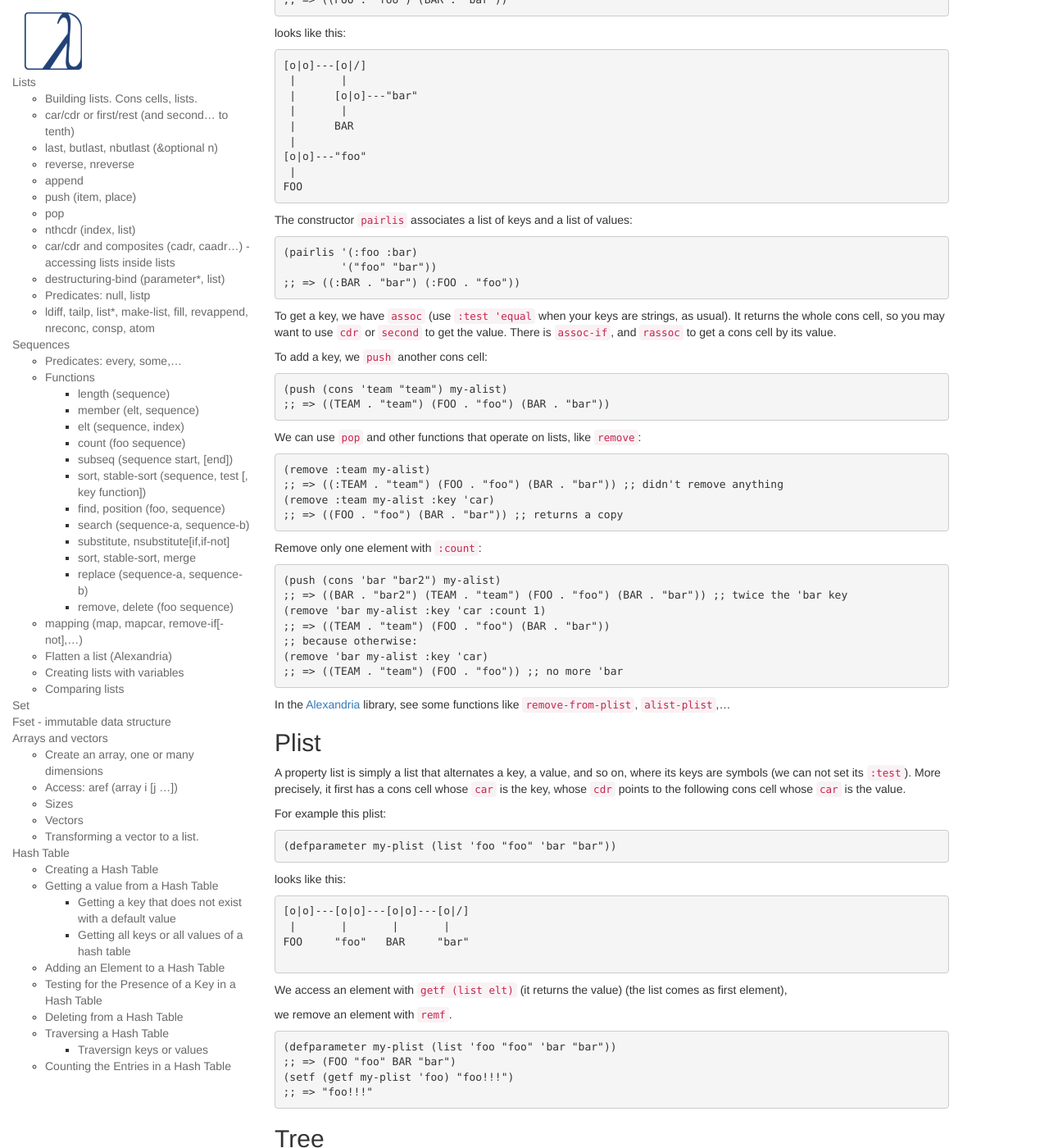
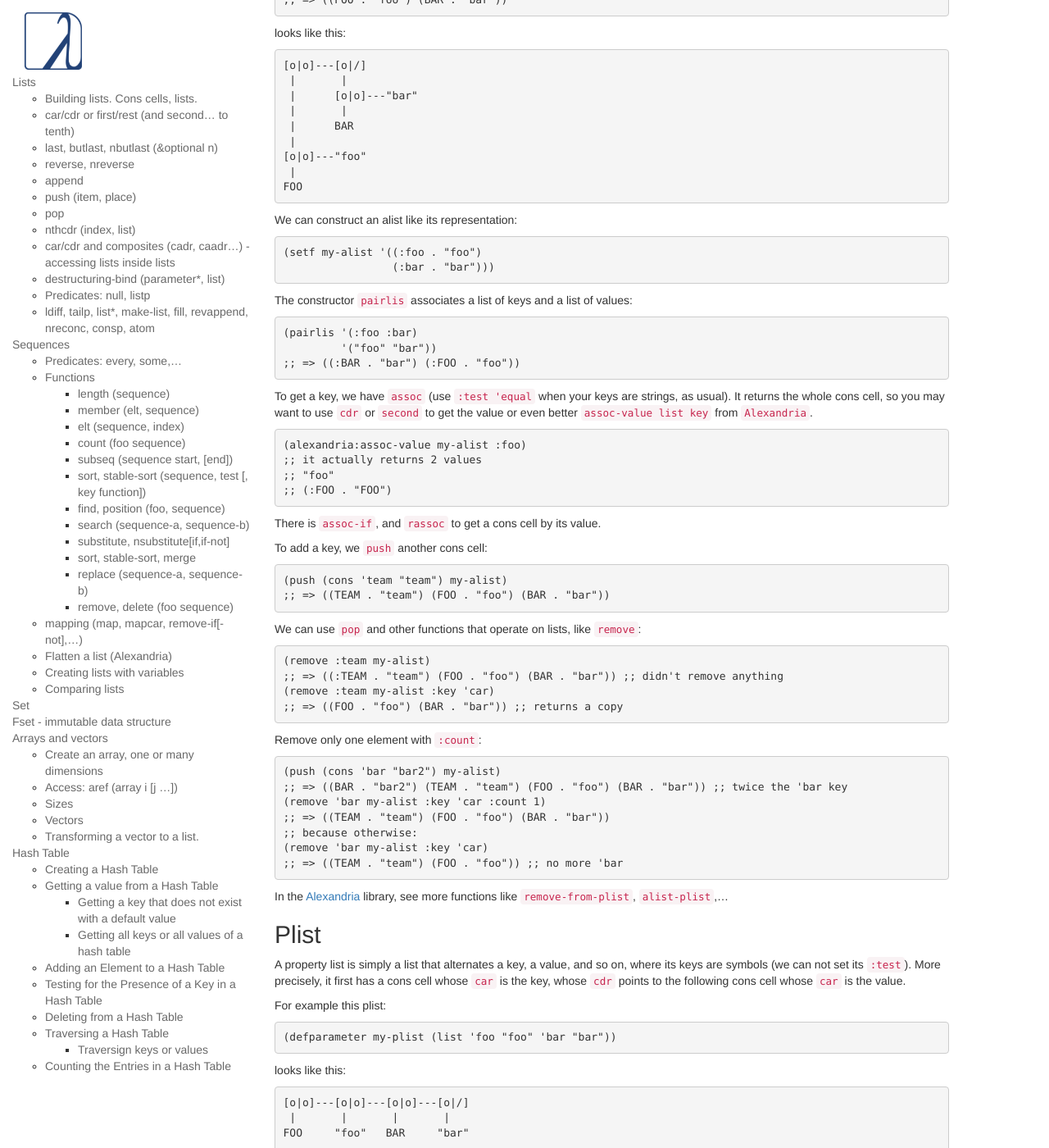
Before and after one commit to LispCookbook/cl-cookbook, a Jekyll site: the page built from data-structures.md, in a window 1280 px wide and 1400 px high, scrolled down 16568 px. Shown: the whole window at 82% size. Built offline with Jekyll 4.4.1, drawn with Linux system fonts in a browser that asks for light colours.

Commit message:
alists: assoc-value from Alexandria to get only the value

````diff
--- a/data-structures.md
+++ b/data-structures.md
@@ -1164,6 +1164,15 @@ looks like this:
 FOO
 ```
 
+We can construct an alist like its representation:
+
+
+~~~lisp
+(setf my-alist '((:foo . "foo")
+                 (:bar . "bar")))
+~~~
+
+
 The constructor `pairlis` associates a list of keys and a list of values:
 
 ~~~lisp
@@ -1174,8 +1183,18 @@ The constructor `pairlis` associates a list of keys and a list of values:
 
 To get a key, we have `assoc` (use `:test 'equal` when your keys are
 strings, as usual). It returns the whole cons cell, so you may want to
-use `cdr` or `second` to get the value. There is `assoc-if`, and
-`rassoc` to get a cons cell by its value.
+use `cdr` or `second` to get the value or even better `assoc-value list key` from `Alexandria`.
+
+
+~~~lisp
+(alexandria:assoc-value my-alist :foo)
+;; it actually returns 2 values
+;; "foo"
+;; (:FOO . "FOO")
+~~~
+
+
+There is `assoc-if`, and `rassoc` to get a cons cell by its value.
 
 To add a key, we `push` another cons cell:
 
@@ -1207,7 +1226,7 @@ Remove only one element with `:count`:
 
 In the
 [Alexandria](https://common-lisp.net/project/alexandria/draft/alexandria.html#Conses)
-library, see some functions like `remove-from-plist`, `alist-plist`,…
+library, see more functions like `remove-from-plist`, `alist-plist`,…
 
 
 ## Plist
````
